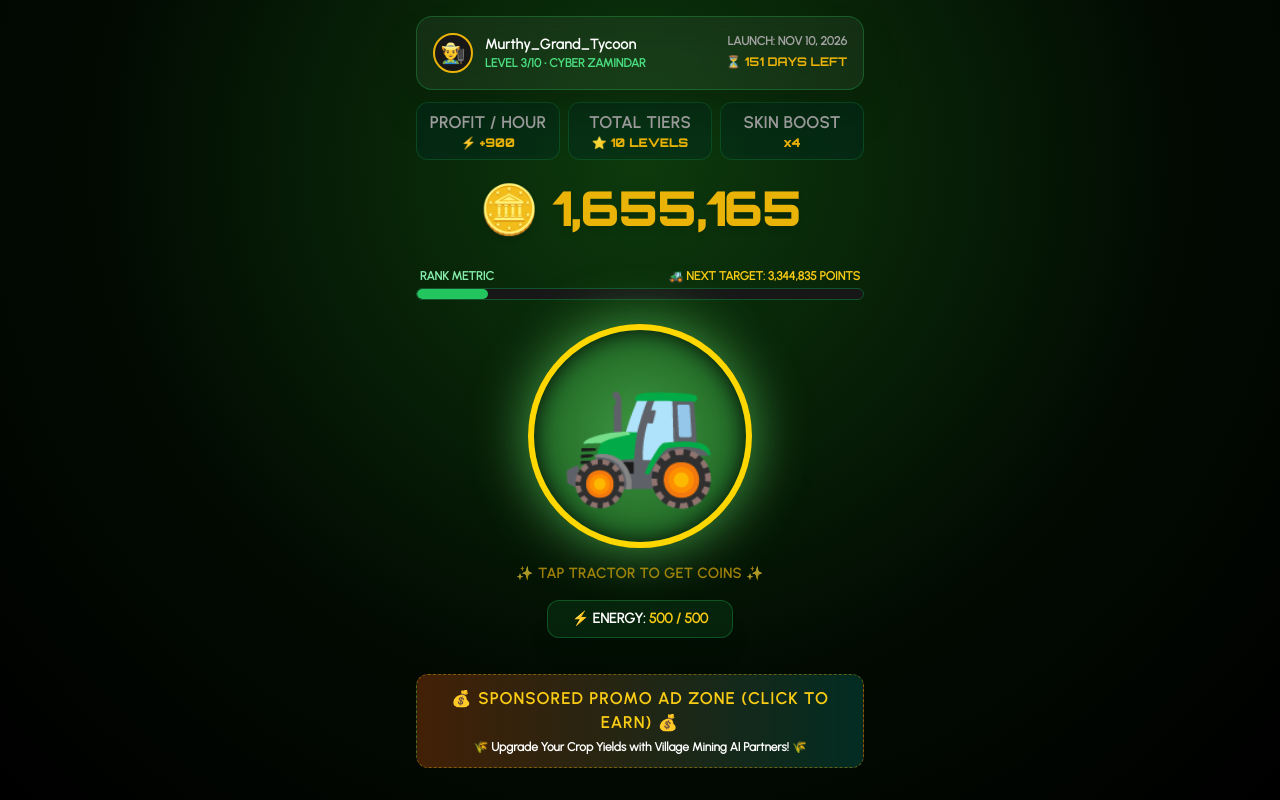
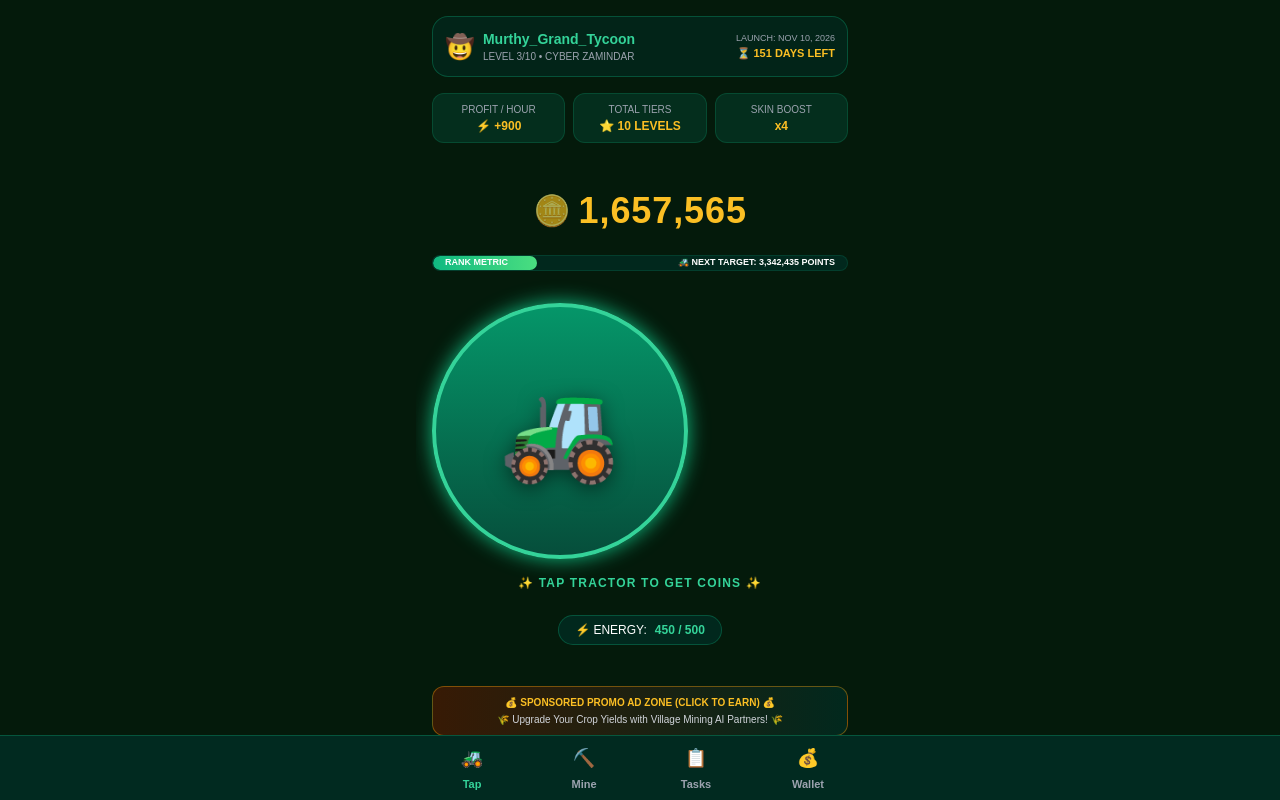
Before and after one commit to murthyAI/Village-Mining-AI, a Flask app: page / in a window 1280 px wide. Run offline with Flask 3, Linux system fonts and the light colour scheme; data comes from the database, SQL or seed files in the repository; some libraries are stand-ins or nearby versions.

Commit message:
Update index.html

```diff
--- a/templates/index.html
+++ b/templates/index.html
@@ -2,92 +2,173 @@
 <html lang="te">
 <head>
     <meta charset="UTF-8">
-    <meta name="viewport" content="width=device-width, initial-scale=1.0, maximum-scale=1.0, user-select=none">
+    <meta name="viewport" content="width=device-width, initial-scale=1.0">
     <title>Village Mining AI</title>
     <script src="https://cdn.tailwindcss.com"></script>
-    <link href="https://fonts.googleapis.com/css2?family=Orbitron:wght@700;900&family=Urbanist:wght=600;800;900&display=swap" rel="stylesheet">
     <style>
-        body {
-            font-family: 'Urbanist', sans-serif;
-            background: radial-gradient(circle at 50% 20%, #0d3a0d 0%, #020a02 60%, #000000 100%) !important;
-            background-attachment: fixed !important;
-            color: #ffffff;
-            overflow-x: hidden;
-        }
-        .orbitron { font-family: 'Orbitron', sans-serif; }
-        .giant-tractor-coin {
-            background: radial-gradient(circle, #388e3c 15%, #1b5e20 85%);
-            border: 6px solid #ffd700;
-            box-shadow: 0 0 55px rgba(76, 175, 80, 0.9), inset 0 0 25px rgba(0,0,0,0.9);
-            transition: transform 0.05s ease-in-out;
-        }
-        .giant-tractor-coin:active { transform: scale(0.92); }
+        body { background-color: #041a0b; font-family: sans-serif; }
+        .neon-glow { box-shadow: 0 0 20px #10b981; }
+        .tab-content { display: none; }
+        .tab-content.active { display: block; }
     </style>
 </head>
-<body class="flex flex-col items-center justify-between min-h-screen p-4 pb-8">
+<body class="text-white min-h-screen flex flex-col justify-between select-none">
 
-    <div class="w-full max-w-md bg-white bg-opacity-5 rounded-2xl p-4 border border-green-500 border-opacity-30 flex justify-between items-center shadow-2xl backdrop-blur-md">
-        <div class="flex items-center gap-3">
-            <div class="w-10 h-10 rounded-full border-2 border-yellow-500 bg-neutral-900 flex items-center justify-center text-xl">👨‍🌾</div>
+    <div class="p-4 w-full max-w-md mx-auto">
+        <div class="bg-emerald-950/60 border border-emerald-500/30 rounded-2xl p-3 flex justify-between items-center mb-4 backdrop-blur-sm">
+            <div class="flex items-center gap-2">
+                <span class="text-2xl">🤠</span>
                 <div>
-                <div class="font-black text-sm tracking-wide">Murthy_Grand_Tycoon</div>
-                <div class="text-green-400 text-xs font-bold">LEVEL {{ data.level }}/10 • CYBER ZAMINDAR</div>
+                    <h2 class="font-bold text-sm text-emerald-400">Murthy_Grand_Tycoon</h2>
+                    <p class="text-[10px] text-gray-400">LEVEL 3/10 • CYBER ZAMINDAR</p>
                 </div>
             </div>
             <div class="text-right">
-            <span class="text-xs text-neutral-400 font-bold block">LAUNCH: NOV 10, 2026</span>
-            <b class="text-yellow-500 orbitron text-xs">⏳ {{ data.days_left }} DAYS LEFT</b>
+                <p class="text-[9px] text-gray-400">LAUNCH: NOV 10, 2026</p>
+                <p class="text-[11px] text-amber-400 font-bold">⏳ 151 DAYS LEFT</p>
             </div>
         </div>
 
-    <div class="w-full max-w-md grid grid-cols-3 gap-2 mt-3">
-        <div class="bg-emerald-950 bg-opacity-40 border border-green-500 border-opacity-20 rounded-xl p-2 text-center">
-            <div class="text-neutral-400 text-xxs font-bold uppercase tracking-wider">PROFIT / HOUR</div>
-            <div class="text-yellow-500 orbitron text-xs font-black">⚡ +{{ "{:,}".format(data.pph) }}</div>
+        <div class="grid grid-cols-3 gap-2 text-center text-xs mb-4">
+            <div class="bg-emerald-900/40 border border-emerald-500/20 rounded-xl p-2">
+                <p class="text-gray-400 text-[10px]">PROFIT / HOUR</p>
+                <p class="font-bold text-amber-400">⚡ +900</p>
             </div>
-        <div class="bg-emerald-950 bg-opacity-40 border border-green-500 border-opacity-20 rounded-xl p-2 text-center">
-            <div class="text-neutral-400 text-xxs font-bold uppercase tracking-wider">TOTAL TIERS</div>
-            <div class="text-yellow-500 orbitron text-xs font-black">⭐ 10 LEVELS</div>
+            <div class="bg-emerald-900/40 border border-emerald-500/20 rounded-xl p-2">
+                <p class="text-gray-400 text-[10px]">TOTAL TIERS</p>
+                <p class="font-bold text-amber-400">⭐ 10 LEVELS</p>
             </div>
-        <div class="bg-emerald-950 bg-opacity-40 border border-green-500 border-opacity-20 rounded-xl p-2 text-center">
-            <div class="text-neutral-400 text-xxs font-bold uppercase tracking-wider">SKIN BOOST</div>
-            <div class="text-yellow-500 orbitron text-xs font-black">x{{ data.multiplier }}</div>
+            <div class="bg-emerald-900/40 border border-emerald-500/20 rounded-xl p-2">
+                <p class="text-gray-400 text-[10px]">SKIN BOOST</p>
+                <p class="font-bold text-amber-400">x4</p>
+            </div>
         </div>
     </div>
 
-    <div class="text-center my-6">
-        <div class="text-4xl md:text-5xl font-black text-yellow-500 orbitron tracking-tight drop-shadow-md">🪙 <span id="coin-balance">{{ "{:,}".format(data.coins) }}</span></div>
+    <div class="flex-grow w-full max-w-md mx-auto px-4 overflow-y-auto pb-24">
+
+        <div id="tap-page" class="tab-content active text-center flex flex-col items-center justify-center pt-4">
+            <div class="flex items-center justify-center gap-2 mb-6">
+                <span class="text-3xl text-amber-400 animate-pulse">🪙</span>
+                <span id="coin-balance" class="text-4xl font-black text-amber-400 tracking-wide">1,657,565</span>
             </div>
 
-    <div class="w-full max-w-md flex flex-col items-center flex-grow justify-center">
-        <div class="w-full flex justify-between text-xs text-green-300 font-black mb-1 px-1">
+            <div class="w-full bg-emerald-950/80 border border-emerald-800/40 rounded-full h-4 mb-8 relative overflow-hidden">
+                <div class="bg-gradient-to-r from-emerald-500 to-green-400 h-full w-[25%] rounded-full transition-all duration-300"></div>
+                <span class="absolute inset-0 flex items-center justify-between px-3 text-[9px] font-bold">
                     <span>RANK METRIC</span>
-            <span class="text-yellow-400">🚜 NEXT TARGET: {{ "{:,}".format(data.needed) }} POINTS</span>
+                    <span>🚜 NEXT TARGET: 3,342,435 POINTS</span>
+                </span>
             </div>
 
-        <div class="w-full bg-neutral-900 rounded-full h-3 border border-green-900 mb-6 overflow-hidden">
-            <div class="bg-green-500 h-full rounded-full" style="width: {{ data.progress }}%"></div>
+            <div class="relative my-4">
+                <button id="tap-btn" class="w-64 h-64 bg-gradient-to-b from-emerald-600 to-emerald-900 rounded-full border-4 border-emerald-400 flex items-center justify-center neon-glow active:scale-95 transition-transform duration-75 focus:outline-none">
+                    <span class="text-8xl filter drop-shadow-[0_4px_10px_rgba(0,0,0,0.5)]">🚜</span>
+                </button>
             </div>
+            <p class="text-xs font-bold text-emerald-400 tracking-widest mt-4">✨ TAP TRACTOR TO GET COINS ✨</p>
 
-        <form action="/tap" method="POST" id="tap-form">
-            <button type="submit" class="giant-tractor-coin w-56 h-56 rounded-full flex items-center justify-center text-9xl select-none outline-none focus:outline-none mb-4">
-                🚜
-            </button>
-        </form>
-
-        <div class="text-center font-black text-sm text-yellow-500 tracking-wider uppercase mb-4 animate-pulse">
-            ✨ TAP TRACTOR TO GET COINS ✨
-        </div>
-
-        <div class="bg-green-500 bg-opacity-10 border border-green-500 border-opacity-30 rounded-xl px-6 py-2 font-bold text-sm shadow-xl">
-            ⚡ ENERGY: <span class="text-yellow-400 font-black">{{ data.energy }} / 500</span>
+            <div class="mt-6 inline-flex items-center gap-2 bg-emerald-950/80 border border-emerald-500/30 px-4 py-1.5 rounded-full text-xs">
+                <span>⚡ ENERGY:</span>
+                <span id="energy-counter" class="font-bold text-emerald-400">450 / 500</span>
             </div>
         </div>
 
-    <div class="w-full max-w-md bg-gradient-to-r from-yellow-950 to-emerald-950 bg-opacity-40 border border-dashed border-yellow-500 border-opacity-40 rounded-xl p-3 text-center mt-6">
-        <span class="text-xxs text-yellow-400 font-black tracking-widest block mb-1">💰 SPONSORED PROMO AD ZONE (CLICK TO EARN) 💰</span>
-        <p class="text-xs font-bold text-white">🌾 Upgrade Your Crop Yields with Village Mining AI Partners! 🌾</p>
+        <div id="mine-page" class="tab-content text-center pt-4">
+            <h3 class="text-xl font-bold text-emerald-400 mb-2">🚜 విలేజ్ మైనింగ్ మార్కెట్</h3>
+            <p class="text-xs text-gray-400 mb-4">మీ ఆదాయాన్ని పెంచేందుకు ట్రాక్టర్లను, పొలాలను అప్‌గ్రేడ్ చేయండి</p>
+            <div class="space-y-3 text-left">
+                <div class="bg-emerald-950/60 border border-emerald-500/20 p-3 rounded-xl flex justify-between items-center">
+                    <div>
+                        <h4 class="font-bold text-sm">John Deere Neon V1</h4>
+                        <p class="text-xs text-gray-400">+100 కాయిన్స్/గంటకు</p>
+                    </div>
+                    <button class="bg-emerald-500 text-black font-bold text-xs px-3 py-1.5 rounded-lg">Buy 50K</button>
+                </div>
+                <div class="bg-emerald-950/60 border border-emerald-500/20 p-3 rounded-xl flex justify-between items-center">
+                    <div>
+                        <h4 class="font-bold text-sm">సోలార్ పంప్‌సెట్</h4>
+                        <p class="text-xs text-gray-400">+250 కాయిన్స్/గంటకు</p>
+                    </div>
+                    <button class="bg-emerald-500 text-black font-bold text-xs px-3 py-1.5 rounded-lg">Buy 120K</button>
+                </div>
+            </div>
         </div>
 
+        <div id="tasks-page" class="tab-content text-center pt-4">
+            <h3 class="text-xl font-bold text-emerald-400 mb-2">📋 అదనపు టాస్క్‌లు</h3>
+            <p class="text-xs text-gray-400 mb-4">టాస్క్‌లు పూర్తి చేసి లక్షల్లో కాయిన్స్ సంపాదించండి</p>
+            <div class="space-y-3 text-left">
+                <div class="bg-emerald-950/60 border border-emerald-500/20 p-3 rounded-xl flex justify-between items-center">
+                    <p class="text-xs font-semibold">Join Our Telegram Channel</p>
+                    <button class="bg-amber-400 text-black font-bold text-xs px-3 py-1.5 rounded-lg">+100,000 🪙</button>
+                </div>
+                <div class="bg-emerald-950/60 border border-emerald-500/20 p-3 rounded-xl flex justify-between items-center">
+                    <p class="text-xs font-semibold">Follow Cyber Zamindar on X</p>
+                    <button class="bg-amber-400 text-black font-bold text-xs px-3 py-1.5 rounded-lg">+50,000 🪙</button>
+                </div>
+            </div>
+        </div>
+
+        <div id="wallet-page" class="tab-content text-center pt-8">
+            <span class="text-6xl block mb-3">💎</span>
+            <h3 class="text-xl font-bold text-emerald-400 mb-2">Web3 Airdrop Wallet</h3>
+            <p class="text-xs text-gray-400 max-w-xs mx-auto mb-6">టోకెన్ లాంచ్ అయ్యాక మీ కాయిన్స్‌ను విత్‌డ్రా చేసుకోవడానికి మీ క్రిప్టో వాలెట్‌ను ఇక్కడ కనెక్ట్ చేయండి.</p>
+            <button class="w-full bg-gradient-to-r from-emerald-500 to-green-500 text-black font-black py-3 rounded-xl shadow-lg shadow-emerald-500/20">Connect Wallet</button>
+        </div>
+
+    </div>
+
+    <div class="fixed bottom-0 left-0 right-0 bg-emerald-950/95 border-t border-emerald-500/30 backdrop-blur-md py-2 z-50">
+        <div class="max-w-md mx-auto grid grid-cols-4 text-center text-[11px] font-bold text-gray-400">
+            <button onclick="switchTab('tap-page')" class="nav-tab flex flex-col items-center gap-1 text-emerald-400">
+                <span class="text-lg">🚜</span><span>Tap</span>
+            </button>
+            <button onclick="switchTab('mine-page')" class="nav-tab flex flex-col items-center gap-1 hover:text-white">
+                <span class="text-lg">⛏️</span><span>Mine</span>
+            </button>
+            <button onclick="switchTab('tasks-page')" class="nav-tab flex flex-col items-center gap-1 hover:text-white">
+                <span class="text-lg">📋</span><span>Tasks</span>
+            </button>
+            <button onclick="switchTab('wallet-page')" class="nav-tab flex flex-col items-center gap-1 hover:text-white">
+                <span class="text-lg">💰</span><span>Wallet</span>
+            </button>
+        </div>
+    </div>
+
+    <div class="fixed bottom-16 left-0 right-0 px-4 z-40 max-w-md mx-auto">
+        <div class="bg-gradient-to-r from-amber-950/80 to-emerald-950/80 border border-amber-500/40 rounded-xl p-2 text-center text-[10px] backdrop-blur-sm">
+            <span class="font-bold text-amber-400">💰 SPONSORED PROMO AD ZONE (CLICK TO EARN) 💰</span>
+            <p class="text-gray-300 mt-0.5">🌾 Upgrade Your Crop Yields with Village Mining AI Partners! 🌾</p>
+        </div>
+    </div>
+
+    <script>
+        let balance = 1657565;
+        let energy = 450;
+
+        // Tap Logic
+        document.getElementById('tap-btn').addEventListener('click', () => {
+            if (energy > 0) {
+                balance += 4;
+                energy -= 1;
+                document.getElementById('coin-balance').innerText = balance.toLocaleString();
+                document.getElementById('energy-counter').innerText = energy + " / 500";
+            }
+        });
+
+        // Tab Switch Logic
+        function switchTab(pageId) {
+            // Hide all pages
+            document.querySelectorAll('.tab-content').forEach(page => page.classList.remove('active'));
+            // Show selected page
+            document.getElementById(pageId).classList.add('active');
+
+            // Reset tab button highlights
+            document.querySelectorAll('.nav-tab').forEach(btn => btn.classList.remove('text-emerald-400'));
+            // Highlight active tab
+            event.currentTarget.classList.add('text-emerald-400');
+        }
+    </script>
 </body>
 </html>
```
Lines whose indentation alone changed are shown as unchanged.
